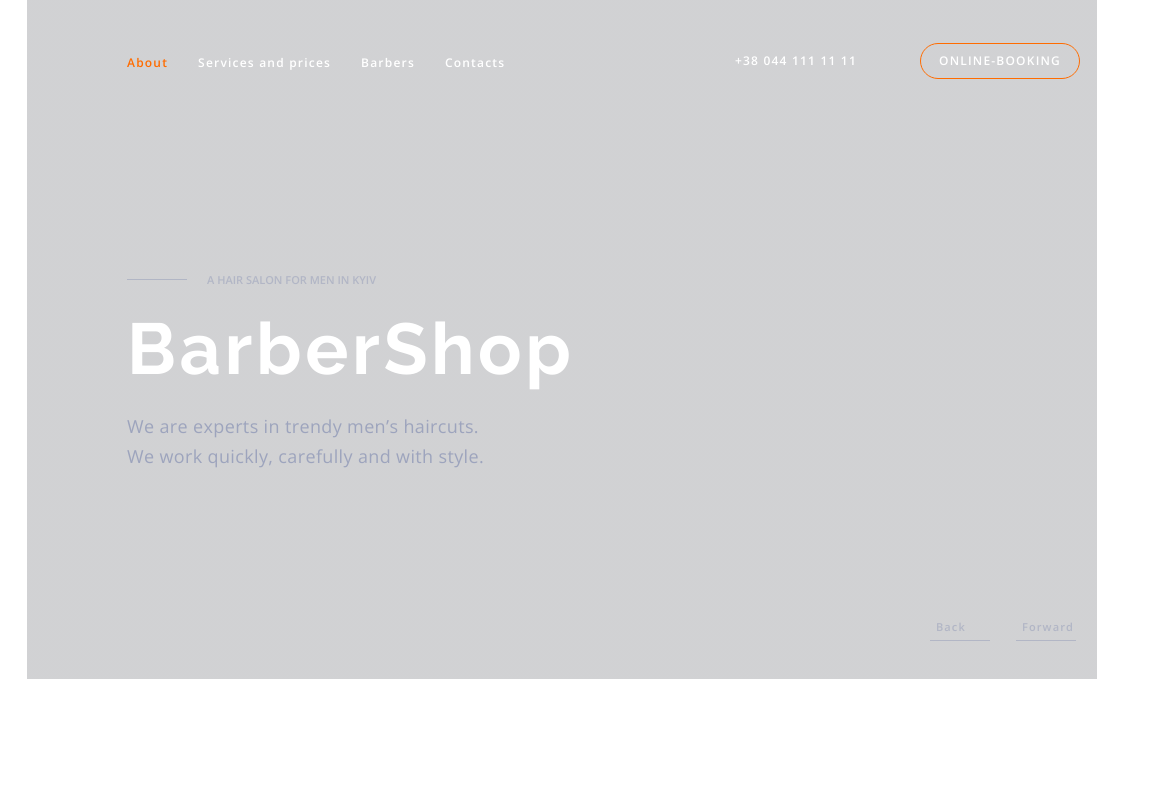
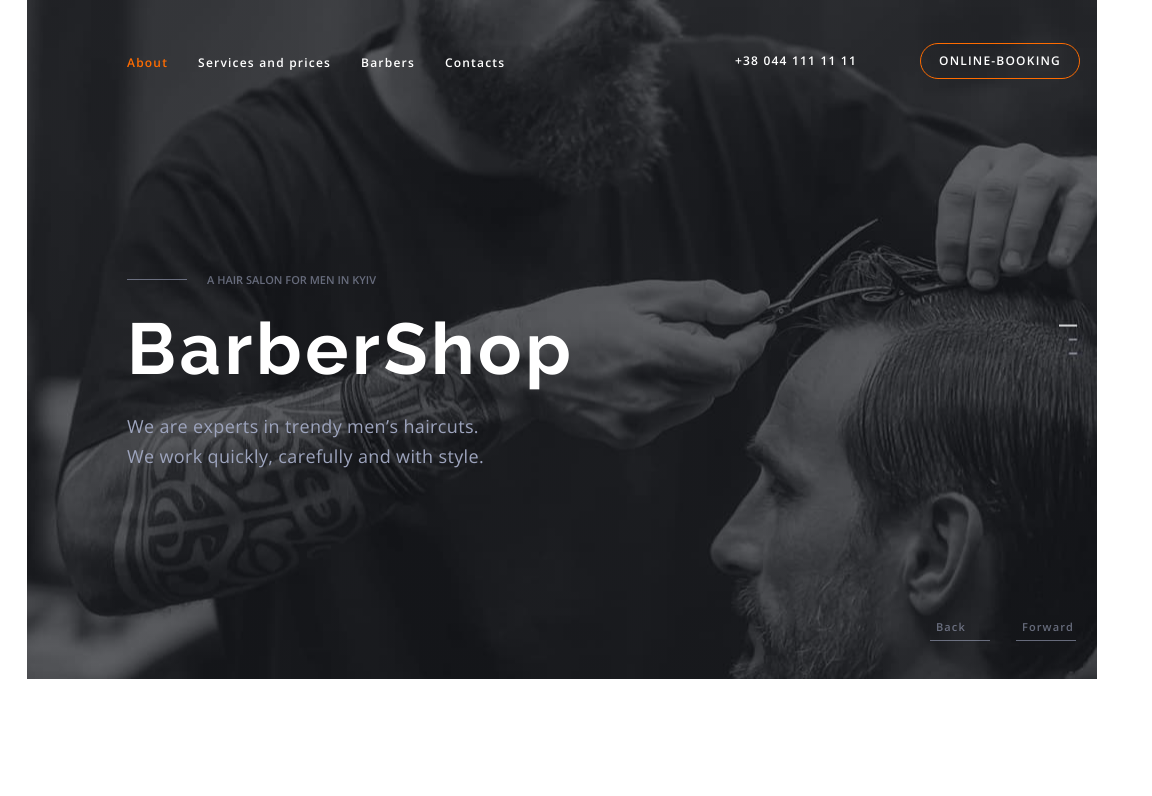
Before and after one commit to lukovjr/Barbershop, a plain HTML site: page index.html in a window 1280 px wide. Shown: the top 796 px of the page, 128-1280 px from the left. Drawn offline with nearby package versions, Linux system fonts and the light colour scheme.

Commit message:
fix img6

```diff
--- a/css/style.css
+++ b/css/style.css
@@ -480,7 +480,7 @@ letter-spacing: 2.8px;
   position: relative;
   width: 100%;
   height: 100%;
-  background-image: linear-gradient(rgba(25, 28, 38, 0.2), rgba(25, 28, 38, 0.2)), url('image/hero.jpg');
+  background-image: linear-gradient(rgba(25, 28, 38, 0.2), rgba(25, 28, 38, 0.2)), url('../image/hero.jpg');
   background-repeat: no-repeat;
   background-position: center;
   background-size: cover;
@@ -504,7 +504,7 @@ letter-spacing: 2.8px;
 @media screen and (min-width: 768px) {
   .hero-wrap {
     padding: 272px 98px 237px;
-    background-image: linear-gradient(rgba(25, 28, 38, 0.2), rgba(25, 28, 38, 0.2)), url('image/hero.jpg');
+    background-image: linear-gradient(rgba(25, 28, 38, 0.2), rgba(25, 28, 38, 0.2)), url('../image/hero.jpg');
     @media (min-device-pixel-ratio: 2), (min-resolution: 192dpi), (min-resolution: 2dppx) {
       background-image: linear-gradient(rgba(25, 28, 38, 0.2), rgba(25, 28, 38, 0.2)), url('image/hero-2x.jpg');
     }
```
